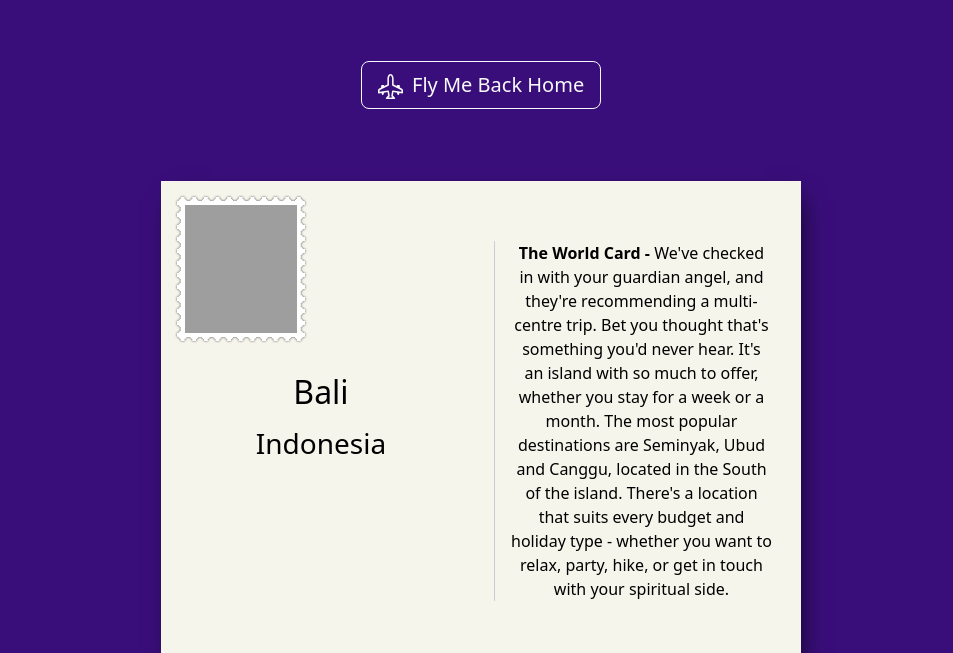
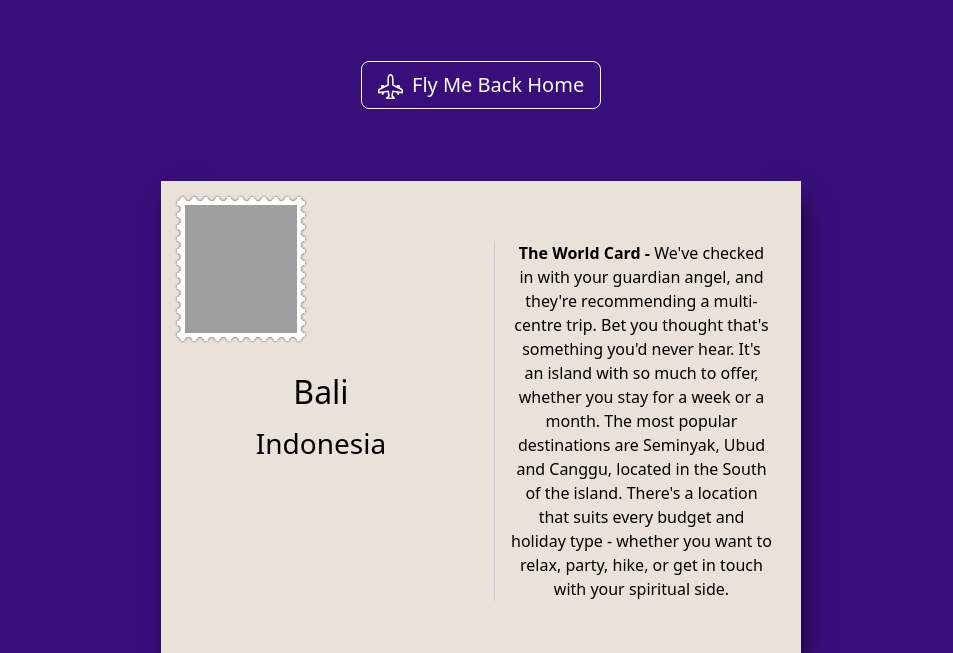
Before and after one commit to LincGear/G3ProjectCFG, a plain HTML site: page destinations.html in a window 1280 px wide. Shown: the part 147-800 px from the top of the page, without its empty margins (159-1112 px from the left). Drawn offline with nearby package versions, Linux system fonts and the light colour scheme; grey boxes are pictures that could not be loaded.

Commit message:
Add files via upload

```diff
--- a/styles.css
+++ b/styles.css
@@ -187,7 +187,7 @@ header {
 /* Postcard styling */
 
 .postie {
-    background-color: rgb(245, 245, 236);
+    background-color: #eae2d8;
     color: black;
 }
 
```
